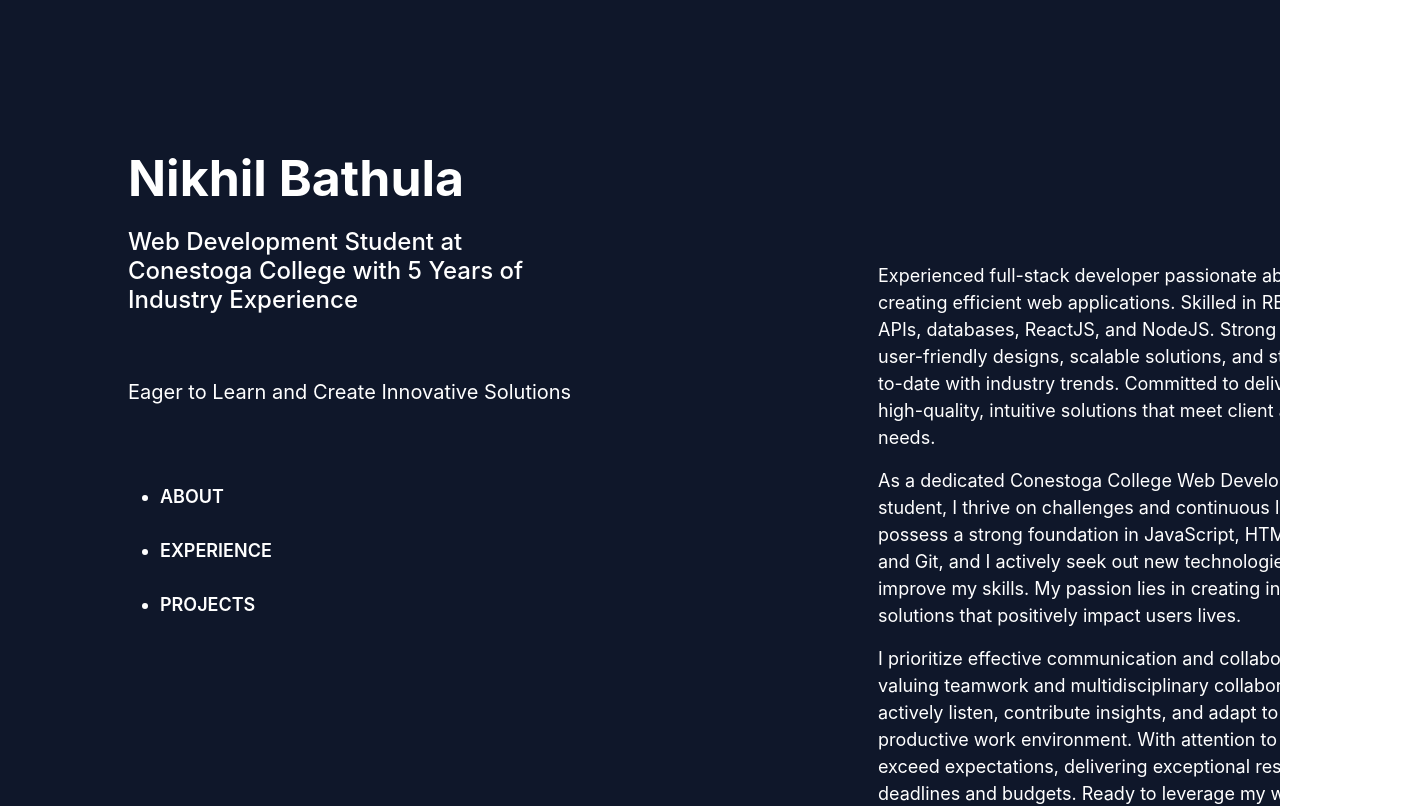
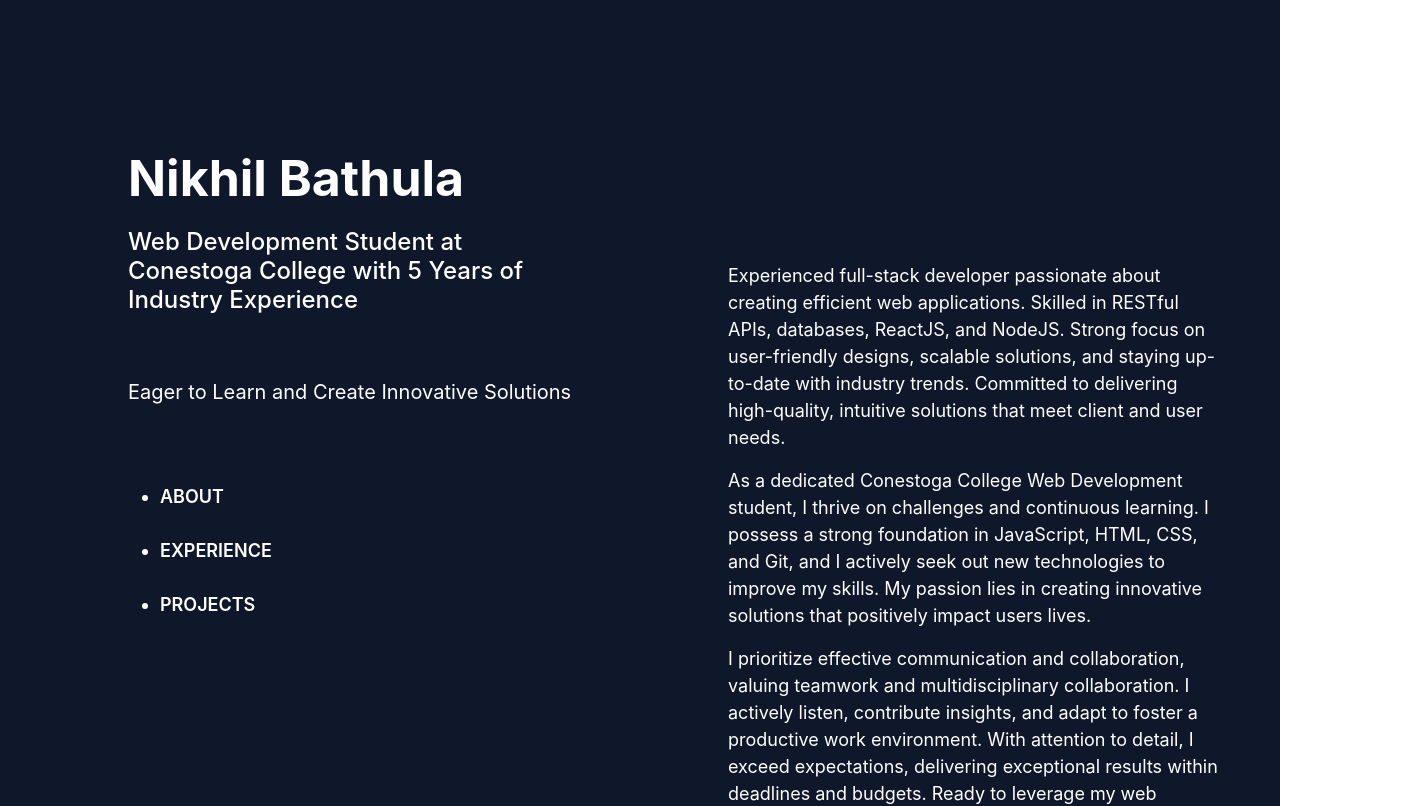
Before and after one commit to Nikhil-Bathula/My-Portfolio, a React (Create React App) app: page / in a window 1280 px wide. Shown: the top 806 px of the page, 1417 px wide, since content can reach past the window. Built offline with nearby package versions, Linux system fonts and the light colour scheme.

Commit message:
Chnaged Responsive CSS

```diff
--- a/src/App.css
+++ b/src/App.css
@@ -28,6 +28,6 @@
   }
   .mainContent {
     width: 50%;
-    margin-left: 750px;
+    margin-left: 600px;
   }
 }
```
